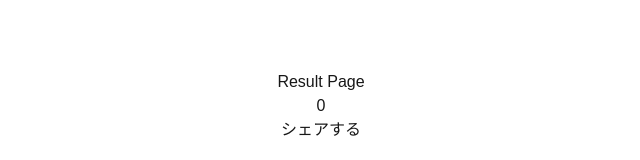
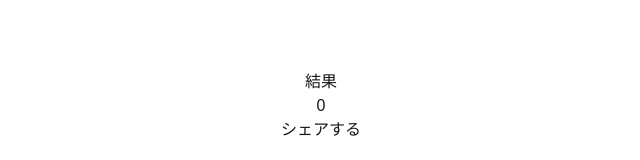
Before and after one commit to Kazuki0320/sns-scouter, a Next.js app: page /result in a window 1280 px wide. Shown: the part 294-454 px from the top of the page, without its empty margins (319-959 px from the left). Built offline with nearby package versions, Linux system fonts and the light colour scheme.

Commit message:
文言修正

```diff
--- a/src/app/result/page.tsx
+++ b/src/app/result/page.tsx
@@ -21,7 +21,7 @@ export default function Page() {
 
   return (
     <>
-      <h2>Result Page</h2>
+      <h2>結果</h2>
       <h3>{followers}</h3>
       <ShareButton text="test" />
     </>
```
